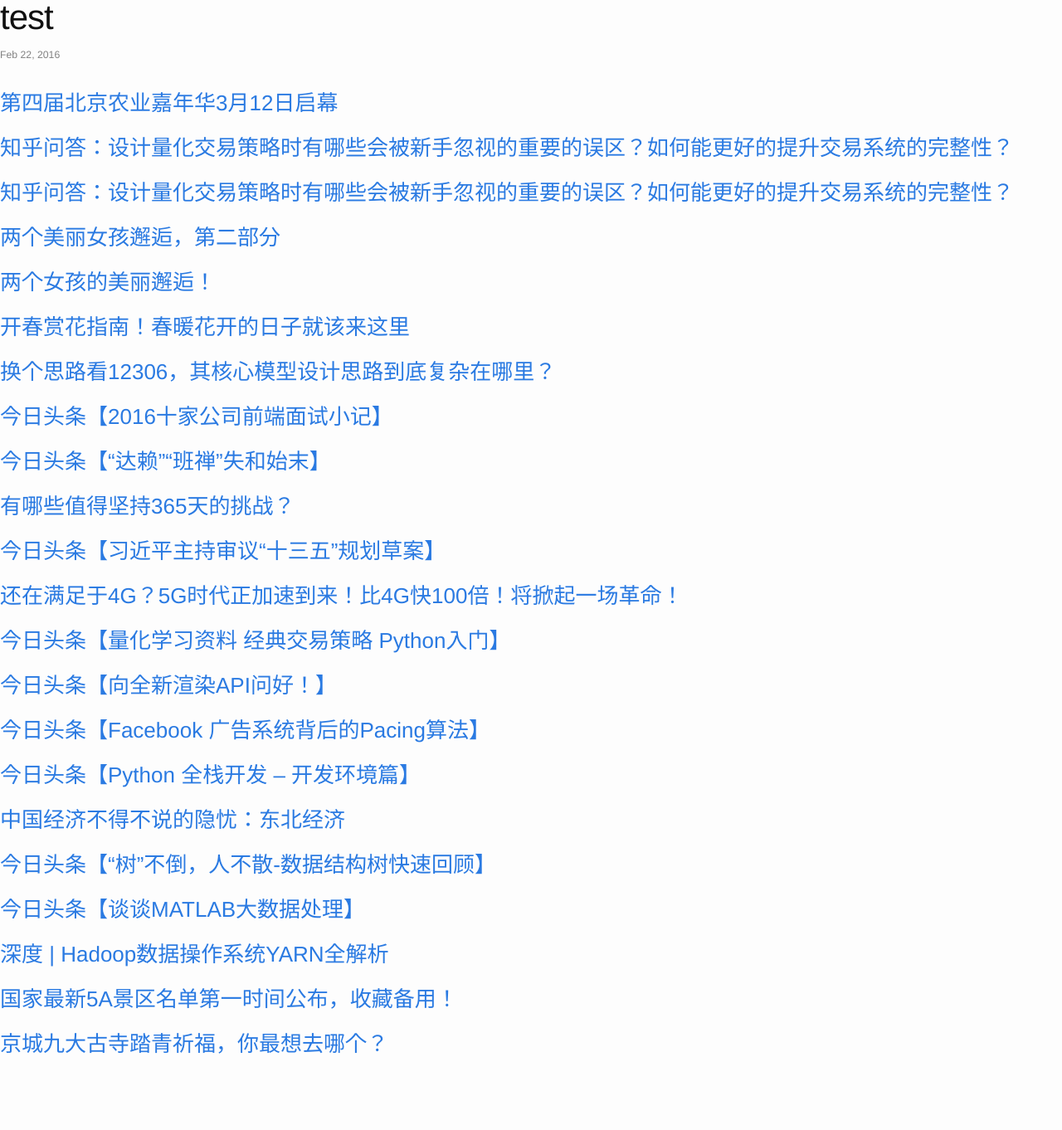
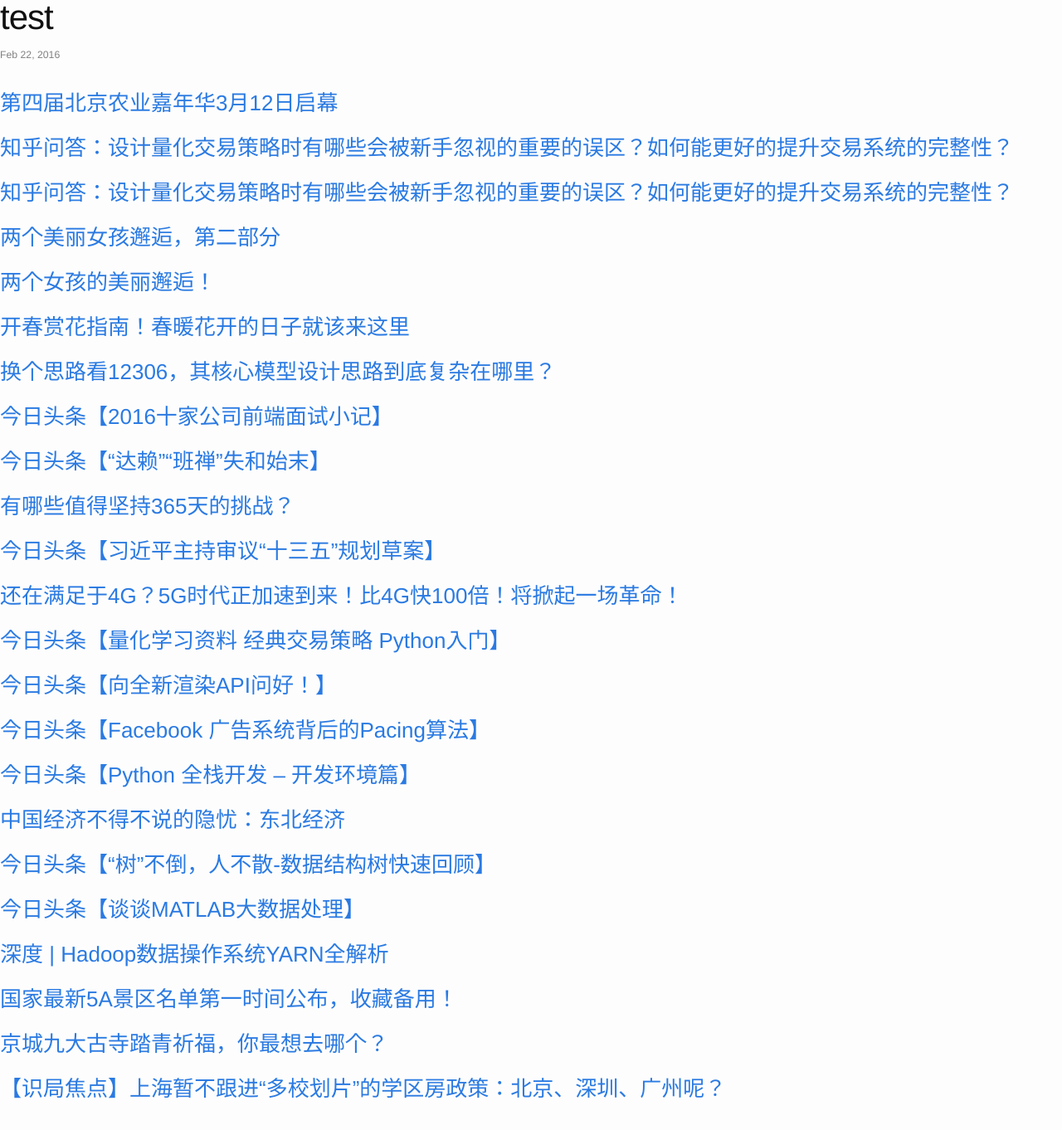
Before and after one commit to cnwarden/cnwarden.github.io, a Jekyll site: the page built from _posts/2016-02-22-test.markdown, in a window 1280 px wide. Shown: the whole page at 83% size. Built offline with Jekyll 4.4.1, drawn with Linux system fonts in a browser that asks for light colours; before the commit the page ends 1308 px from its top, so only the background shows below that.

Commit message:
auto commit

```diff
--- a/_posts/2016-02-22-test.markdown
+++ b/_posts/2016-02-22-test.markdown
@@ -47,3 +47,5 @@ categories: update
 ### [国家最新5A景区名单第一时间公布，收藏备用！](http://mp.weixin.qq.com/s?__biz=MjM5MTQ1NDY1Ng==&mid=404824513&idx=1&sn=1c1737b5310fa6fd38016bc475d84d20&scene=1&srcid=0224GUBVN2Jw7sHygzxjCJ83&from=groupmessage&isappinstalled=0#wechat_redirect)
 
 ### [京城九大古寺踏青祈福，你最想去哪个？](http://mp.weixin.qq.com/s?__biz=MjM5NDcxMTE2NA==&mid=406113564&idx=1&sn=56c35307f0efd1ce7cb28a679b398a3b&scene=0#wechat_redirect)
+
+### [【识局焦点】上海暂不跟进“多校划片”的学区房政策：北京、深圳、广州呢？](http://mp.weixin.qq.com/s?__biz=MjM5NzE4MTUyMw==&mid=402344802&idx=1&sn=c8c31236a1ea2e58e890fa6d8620147f&scene=0#wechat_redirect)
```
